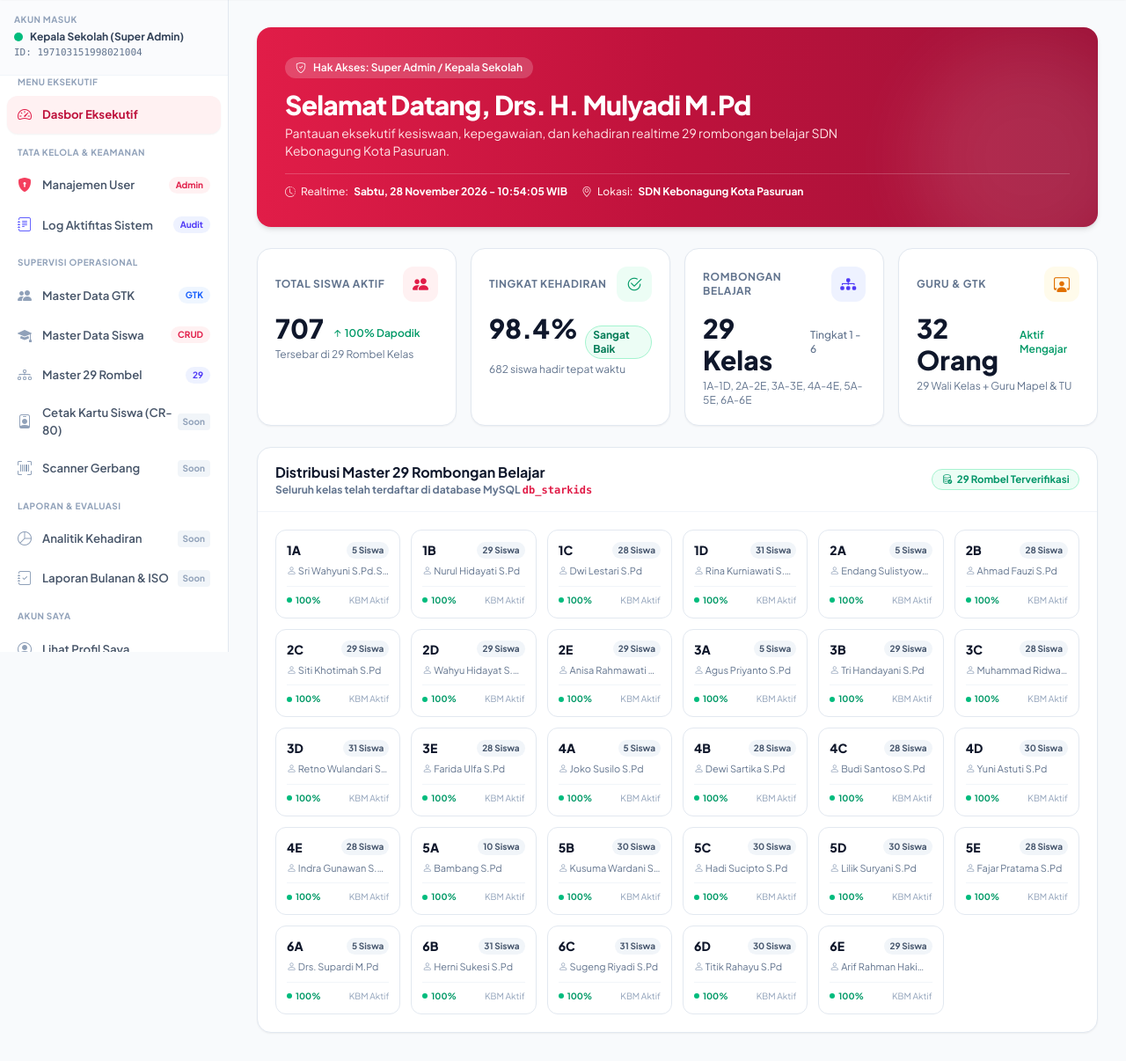
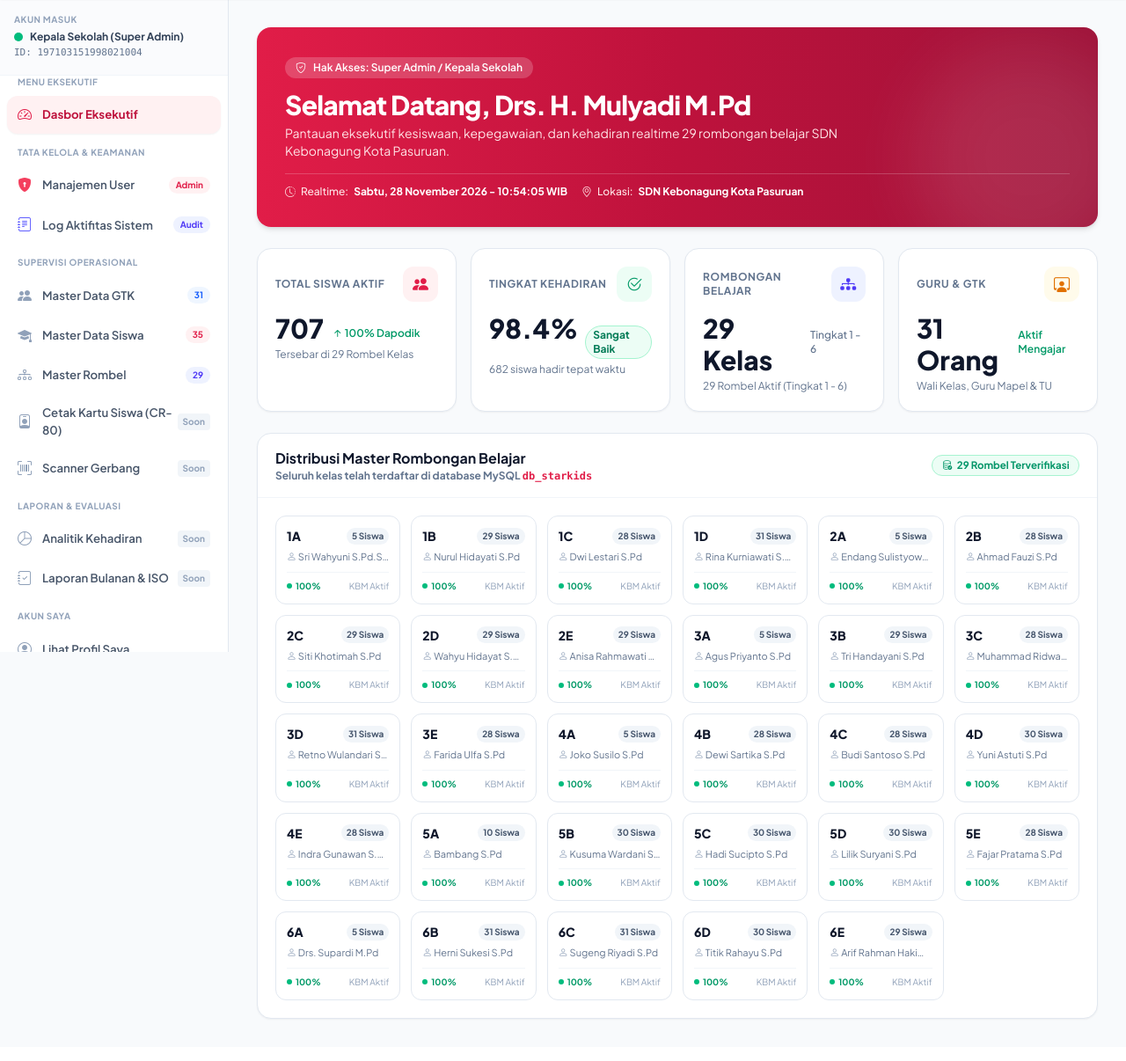
Before and after one commit to benny-abdullah/school_app, a Laravel app: page /admin/dashboard in a window 1280 px wide. Shown: the part 59-1265 px from the top of the page at 88% size. After the commit the page ends 1218 px from the top, so only its background shows below. Run offline with Laravel 12, Linux system fonts and the light colour scheme; a user stored in the database is signed in; data comes from the database, SQL or seed files in the repository; style sheets or scripts are compiled from the project's sources; some web fonts are replaced.

Commit message:
fix(ui): synchronize dynamic badges and remove hardcoded 29 count across sidebar, tabs, and dashboards

```diff
--- a/production/app/Http/Controllers/DashboardController.php
+++ b/production/app/Http/Controllers/DashboardController.php
@@ -18,7 +18,7 @@ class DashboardController extends Controller
         $classrooms = Classroom::orderBy('grade_level')->orderBy('section')->get();
         $totalStudents = Classroom::sum('total_students');
         $totalClasses = Classroom::count();
-        $totalTeachers = 32;
+        $totalTeachers = User::whereIn('role', ['guru/walikelas', 'operator', 'admin'])->count();
 
         $currentTimeWib = Carbon::now('Asia/Jakarta')->translatedFormat('l, d F Y - H:i:s') . ' WIB';
 
--- a/production/app/Providers/AppServiceProvider.php
+++ b/production/app/Providers/AppServiceProvider.php
@@ -2,6 +2,11 @@
 
 namespace App\Providers;
 
+use App\Models\Classroom;
+use App\Models\Student;
+use App\Models\User;
+use Illuminate\Support\Facades\Schema;
+use Illuminate\Support\Facades\View;
 use Illuminate\Support\ServiceProvider;
 
 class AppServiceProvider extends ServiceProvider
@@ -19,6 +24,19 @@ class AppServiceProvider extends ServiceProvider
      */
     public function boot(): void
     {
-        //
+        // Bagikan data metrik dinamis ke layout sidebar & shell aplikasi
+        View::composer(['layouts.app', 'layouts.*'], function ($view) {
+            try {
+                if (Schema::hasTable('classrooms')) {
+                    $view->with([
+                        'sidebarClassroomCount' => Classroom::count(),
+                        'sidebarGtkCount'        => User::whereIn('role', ['guru/walikelas', 'operator', 'admin'])->count(),
+                        'sidebarStudentCount'    => Student::where('status', 'active')->count(),
+                    ]);
+                }
+            } catch (\Throwable $e) {
+                // Fail-safe saat migrasi awal belum selesai
+            }
+        });
     }
 }
--- a/production/resources/views/admin/dashboard.blade.php
+++ b/production/resources/views/admin/dashboard.blade.php
@@ -43,7 +43,7 @@
                     <i class="bi bi-arrow-up-short text-base"></i> 100% Dapodik
                 </span>
             </div>
-            <p class="text-xs text-slate-500 mt-1">Tersebar di 29 Rombel Kelas</p>
+            <p class="text-xs text-slate-500 mt-1">Tersebar di {{ $totalClasses }} Rombel Kelas</p>
         </div>
 
         <!-- Card 2: Kehadiran Hari Ini -->
@@ -75,7 +75,7 @@
                 <span class="text-3xl font-extrabold text-slate-900">{{ $totalClasses }} Kelas</span>
                 <span class="text-xs font-medium text-slate-500">Tingkat 1 - 6</span>
             </div>
-            <p class="text-xs text-slate-500 mt-1">1A-1D, 2A-2E, 3A-3E, 4A-4E, 5A-5E, 6A-6E</p>
+            <p class="text-xs text-slate-500 mt-1">{{ $totalClasses }} Rombel Aktif (Tingkat 1 - 6)</p>
         </div>
 
         <!-- Card 4: GTK & Tenaga Pendidik -->
@@ -90,19 +90,19 @@
                 <span class="text-3xl font-extrabold text-slate-900">{{ $totalTeachers }} Orang</span>
                 <span class="text-xs font-semibold text-emerald-600">Aktif Mengajar</span>
             </div>
-            <p class="text-xs text-slate-500 mt-1">29 Wali Kelas + Guru Mapel & TU</p>
+            <p class="text-xs text-slate-500 mt-1">Wali Kelas, Guru Mapel & TU</p>
         </div>
     </div>
 
-    <!-- Master 29 Rombel Overview -->
+    <!-- Master Rombel Overview -->
     <div class="card overflow-hidden">
         <div class="card-header flex flex-col sm:flex-row sm:items-center justify-between gap-3">
             <div>
-                <h2 class="text-base font-bold text-slate-900">Distribusi Master 29 Rombongan Belajar</h2>
+                <h2 class="text-base font-bold text-slate-900">Distribusi Master Rombongan Belajar</h2>
                 <p class="text-xs text-slate-500">Seluruh kelas telah terdaftar di database MySQL <span class="font-mono text-rose-600 font-bold">db_starkids</span></p>
             </div>
             <span class="status-badge status-active">
-                <i class="bi bi-database-check"></i> 29 Rombel Terverifikasi
+                <i class="bi bi-database-check"></i> {{ $totalClasses }} Rombel Terverifikasi
             </span>
         </div>
 
--- a/production/resources/views/layouts/app.blade.php
+++ b/production/resources/views/layouts/app.blade.php
@@ -61,7 +61,10 @@
                                 @elseif(Auth::user()->isOperator())
                                     <span class="text-indigo-600 font-bold"><i class="bi bi-gear-fill"></i> Operator Sekolah</span>
                                 @elseif(Auth::user()->isGuru())
-                                    <span class="text-emerald-600 font-bold"><i class="bi bi-person-video3"></i> Guru / Wali 5A</span>
+                                    @php
+                                        $headerGuruClass = Auth::user()->homeroomClassroom?->code ?? (Auth::user()->additional_info['classroom'] ?? null);
+                                    @endphp
+                                    <span class="text-emerald-600 font-bold"><i class="bi bi-person-video3"></i> Guru / {{ $headerGuruClass ? 'Wali ' . $headerGuruClass : 'Pendidik' }}</span>
                                 @elseif(Auth::user()->isOrangTua())
                                     <span class="text-amber-600 font-bold"><i class="bi bi-people-fill"></i> Wali Murid</span>
                                 @endif
@@ -122,17 +125,17 @@
                     <a href="{{ route('gtk.index') }}" class="nav-link {{ request()->routeIs('gtk.*') ? 'active' : '' }}">
                         <i class="bi bi-people-fill text-base mr-3 text-slate-400"></i>
                         <span class="sidebar-text">Master Data GTK</span>
-                        <span class="ml-auto text-[10px] bg-blue-50 text-blue-600 px-2 py-0.5 rounded-full font-bold">GTK</span>
+                        <span class="ml-auto text-[10px] bg-blue-50 text-blue-600 px-2 py-0.5 rounded-full font-bold">{{ $sidebarGtkCount ?? \App\Models\User::whereIn('role', ['guru/walikelas', 'operator', 'admin'])->count() }}</span>
                     </a>
                     <a href="{{ route('operator.students.index') }}" class="nav-link {{ request()->routeIs('operator.students.*') ? 'active' : '' }}">
                         <i class="bi bi-mortarboard-fill text-base mr-3 text-slate-400"></i>
                         <span class="sidebar-text">Master Data Siswa</span>
-                        <span class="ml-auto text-[10px] bg-rose-50 text-rose-600 px-2 py-0.5 rounded-full font-bold">CRUD</span>
+                        <span class="ml-auto text-[10px] bg-rose-50 text-rose-600 px-2 py-0.5 rounded-full font-bold">{{ $sidebarStudentCount ?? \App\Models\Student::count() }}</span>
                     </a>
                     <a href="{{ route('classrooms.index') }}" class="nav-link {{ request()->routeIs('classrooms.*') ? 'active' : '' }}">
                         <i class="bi bi-diagram-3 text-base mr-3 text-slate-400"></i>
-                        <span class="sidebar-text">Master 29 Rombel</span>
-                        <span class="ml-auto text-[10px] bg-indigo-50 text-indigo-600 px-2 py-0.5 rounded-full font-bold">29</span>
+                        <span class="sidebar-text">Master Rombel</span>
+                        <span class="ml-auto text-[10px] bg-indigo-50 text-indigo-600 px-2 py-0.5 rounded-full font-bold">{{ $sidebarClassroomCount ?? \App\Models\Classroom::count() }}</span>
                     </a>
                     <a href="#" class="nav-link text-slate-400 cursor-not-allowed" title="Tahap Berikutnya">
                         <i class="bi bi-person-badge text-base mr-3 text-slate-400"></i>
@@ -168,17 +171,17 @@
                     <a href="{{ route('gtk.index') }}" class="nav-link {{ request()->routeIs('gtk.*') ? 'active' : '' }}">
                         <i class="bi bi-people-fill text-base mr-3 text-slate-400"></i>
                         <span class="sidebar-text">Master Data GTK</span>
-                        <span class="ml-auto text-[10px] bg-blue-50 text-blue-600 px-2 py-0.5 rounded-full font-bold">GTK</span>
+                        <span class="ml-auto text-[10px] bg-blue-50 text-blue-600 px-2 py-0.5 rounded-full font-bold">{{ $sidebarGtkCount ?? \App\Models\User::whereIn('role', ['guru/walikelas', 'operator', 'admin'])->count() }}</span>
                     </a>
                     <a href="{{ route('operator.students.index') }}" class="nav-link {{ request()->routeIs('operator.students.*') ? 'active' : '' }}">
                         <i class="bi bi-mortarboard-fill text-base mr-3 text-slate-400"></i>
                         <span class="sidebar-text">Master Data Siswa</span>
-                        <span class="ml-auto text-[10px] bg-rose-50 text-rose-600 px-2 py-0.5 rounded-full font-bold">CRUD</span>
+                        <span class="ml-auto text-[10px] bg-rose-50 text-rose-600 px-2 py-0.5 rounded-full font-bold">{{ $sidebarStudentCount ?? \App\Models\Student::count() }}</span>
                     </a>
                     <a href="{{ route('classrooms.index') }}" class="nav-link {{ request()->routeIs('classrooms.*') ? 'active' : '' }}">
                         <i class="bi bi-diagram-3 text-base mr-3 text-slate-400"></i>
-                        <span class="sidebar-text">Master 29 Rombel</span>
-                        <span class="ml-auto text-[10px] bg-indigo-50 text-indigo-600 px-2 py-0.5 rounded-full font-bold">29</span>
+                        <span class="sidebar-text">Master Rombel</span>
+                        <span class="ml-auto text-[10px] bg-indigo-50 text-indigo-600 px-2 py-0.5 rounded-full font-bold">{{ $sidebarClassroomCount ?? \App\Models\Classroom::count() }}</span>
                     </a>
                     <a href="#" class="nav-link text-slate-400 cursor-not-allowed" title="Tahap Berikutnya">
                         <i class="bi bi-person-badge text-base mr-3 text-slate-400"></i>
@@ -193,10 +196,13 @@
 
                 @elseif(Auth::user()->isGuru())
                     <!-- Menu Guru / Wali Kelas -->
+                    @php
+                        $sidebarGuruClass = Auth::user()->homeroomClassroom?->code ?? (Auth::user()->additional_info['classroom'] ?? null);
+                    @endphp
                     <div class="px-3 pb-1 text-[10px] font-bold text-slate-400 uppercase tracking-wider">Menu Guru</div>
                     <a href="{{ route('guru.dashboard') }}" class="nav-link {{ request()->routeIs('guru.dashboard') ? 'active' : '' }}">
                         <i class="bi bi-mortarboard text-base mr-3 text-slate-400"></i>
-                        <span class="sidebar-text">Dasbor Kelas 5A</span>
+                        <span class="sidebar-text">Dasbor {{ $sidebarGuruClass ? 'Kelas ' . $sidebarGuruClass : 'Guru' }}</span>
                     </a>
                     <a href="#" class="nav-link text-slate-400 cursor-not-allowed" title="Tahap Berikutnya">
                         <i class="bi bi-camera text-base mr-3 text-slate-400"></i>
--- a/production/resources/views/operator/dashboard.blade.php
+++ b/production/resources/views/operator/dashboard.blade.php
@@ -12,7 +12,7 @@
             </div>
             <h1 class="text-2xl font-extrabold text-slate-900 tracking-tight">Pusat Manajemen Data Sekolah</h1>
             <p class="text-xs text-slate-500 mt-1">
-                Pengelolaan master 29 rombel kelas, cetak kartu pelajar CR-80, dan konfigurasi scanner presensi.
+                Pengelolaan master rombongan belajar, cetak kartu pelajar CR-80, dan konfigurasi scanner presensi.
             </p>
         </div>
 
@@ -53,7 +53,7 @@
     <div class="card overflow-hidden">
         <div class="card-header flex flex-col sm:flex-row sm:items-center justify-between gap-3">
             <div>
-                <h2 class="text-base font-bold text-slate-900">Daftar Lengkap 29 Master Rombongan Belajar</h2>
+                <h2 class="text-base font-bold text-slate-900">Daftar Lengkap Master Rombongan Belajar</h2>
                 <p class="text-xs text-slate-500">Master data rombel SDN Kebonagung Kota Pasuruan</p>
             </div>
 
@@ -61,7 +61,7 @@
             <div class="flex flex-wrap items-center gap-1.5 bg-slate-100 p-1 rounded-xl text-xs font-bold">
                 <a href="{{ route('operator.dashboard', ['grade' => 'all']) }}"
                     class="px-3 py-1.5 rounded-lg transition {{ $selectedGrade === 'all' ? 'bg-white text-rose-600 shadow-xs' : 'text-slate-600 hover:text-slate-900' }}">
-                    Semua (29)
+                    Semua ({{ $totalClasses ?? count($classrooms) }})
                 </a>
                 @for($g = 1; $g <= 6; $g++)
                     <a href="{{ route('operator.dashboard', ['grade' => $g]) }}"
--- a/production/resources/views/ortu/dashboard.blade.php
+++ b/production/resources/views/ortu/dashboard.blade.php
@@ -68,7 +68,7 @@
                 </div>
 
                 <div class="mt-4 pt-3 border-t border-slate-100 flex items-center justify-between text-xs text-slate-500">
-                    <div>Wali Kelas: <span class="font-bold text-slate-800">Bambang S.Pd</span> (Kelas 5A)</div>
+                    <div>Wali Kelas: <span class="font-bold text-slate-800">{{ $classroom->homeroom_teacher ?? 'Bambang S.Pd' }}</span> (Kelas {{ $classroomCode }})</div>
                     <div class="text-emerald-700 font-semibold flex items-center gap-1">
                         <i class="bi bi-shield-check"></i> Notifikasi Terverifikasi Sistem
                     </div>
```
Also changed, not shown: production/resources/views/guru/dashboard.blade.php (+5 -5 lines), production/resources/views/operator/classrooms/index.blade.php (+6 -6 lines), production/resources/views/profile/show.blade.php (+6 -2 lines).
